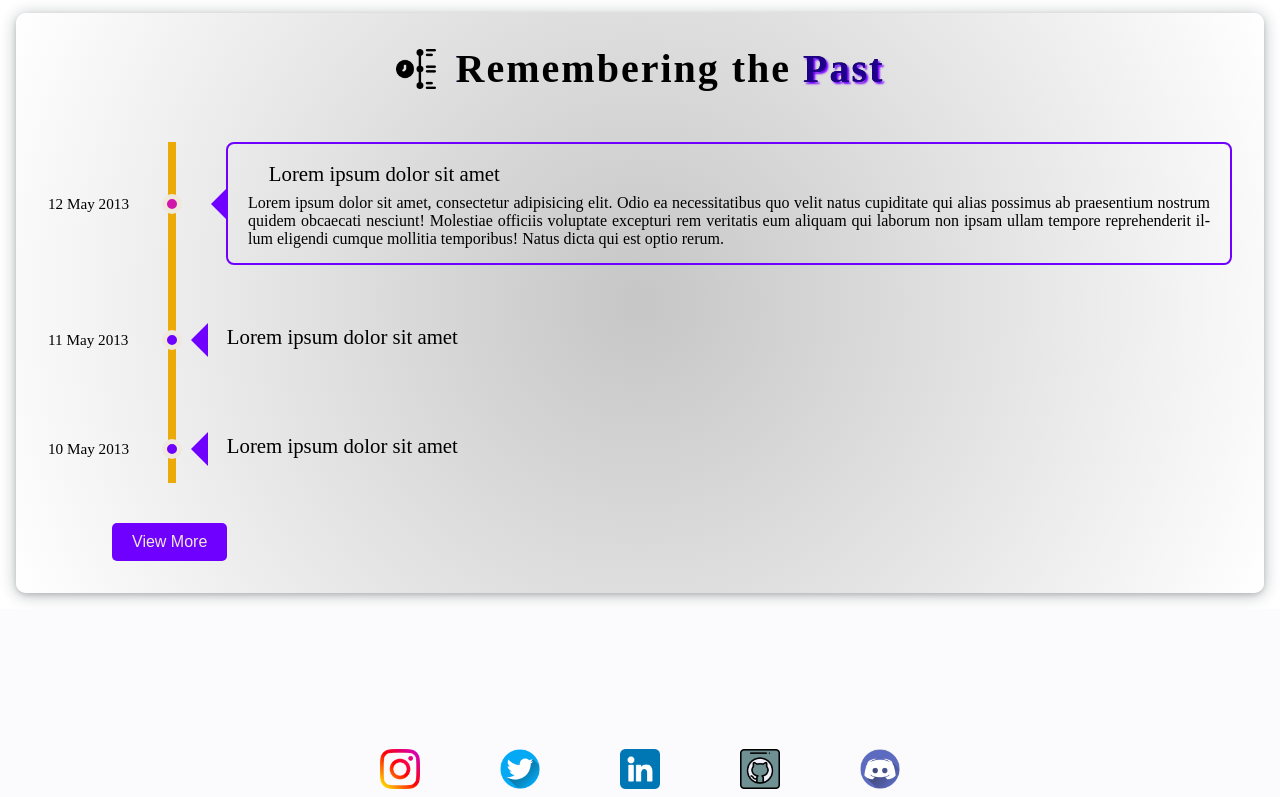
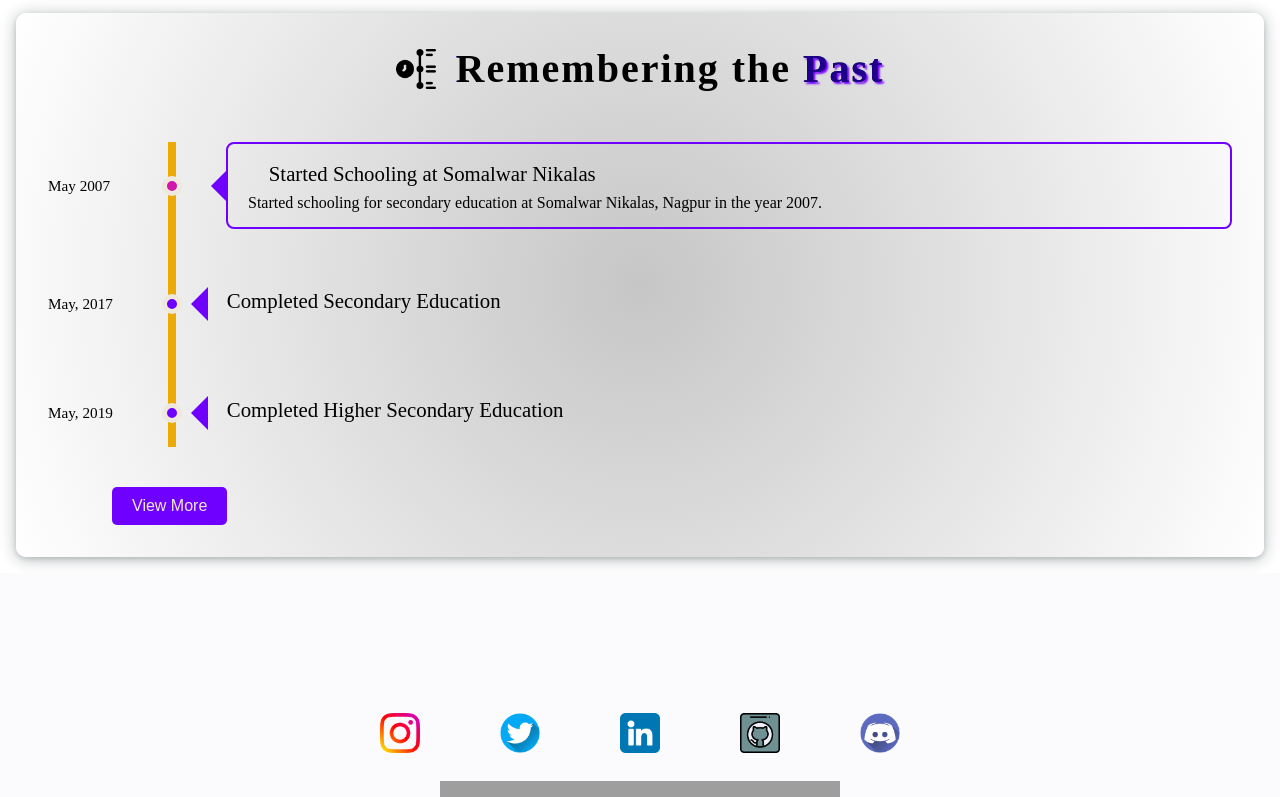
Before and after one commit to Omkar110401/final-website, an Angular app: page / in a window 1280 px wide. Shown: the part 6098-6895 px from the top of the page. Built offline with nearby package versions, Linux system fonts and the light colour scheme; grey boxes are pictures that could not be loaded; a web font is replaced by a local one.

Commit message:
changes in short-timeline

```diff
--- a/src/app/short-timeline/short-timeline.component.html
+++ b/src/app/short-timeline/short-timeline.component.html
@@ -8,39 +8,39 @@
         <li class='work'>
           <input class='radio' id='work5' name='works' type='radio' checked>
           <div class="relative">
-            <label for='work5'>Lorem ipsum dolor sit amet</label>
-            <span class='date'>12 May 2013</span>
+            <label for='work5'>Started Schooling at Somalwar Nikalas</label>
+            <span class='date'>May 2007</span>
             <span class='circle'></span>
           </div>
           <div class='content'>
             <p>
-              Lorem ipsum dolor sit amet, consectetur adipisicing elit. Odio ea necessitatibus quo velit natus cupiditate qui alias possimus ab praesentium nostrum quidem obcaecati nesciunt! Molestiae officiis voluptate excepturi rem veritatis eum aliquam qui laborum non ipsam ullam tempore reprehenderit illum eligendi cumque mollitia temporibus! Natus dicta qui est optio rerum.
+              Started schooling for secondary education at Somalwar Nikalas, Nagpur in the year 2007.
             </p>
           </div>
         </li>
         <li class='work'>
           <input class='radio' id='work4' name='works' type='radio'>
           <div class="relative">
-            <label for='work4'>Lorem ipsum dolor sit amet</label>
-            <span class='date'>11 May 2013</span>
+            <label for='work4'>Completed Secondary Education</label>
+            <span class='date'>May, 2017</span>
             <span class='circle'></span>
           </div>
           <div class='content'>
             <p>
-              Lorem ipsum dolor sit amet, consectetur adipisicing elit. Odio ea necessitatibus quo velit natus cupiditate qui alias possimus ab praesentium nostrum quidem obcaecati nesciunt! Molestiae officiis voluptate excepturi rem veritatis eum aliquam qui laborum non ipsam ullam tempore reprehenderit illum eligendi cumque mollitia temporibus! Natus dicta qui est optio rerum.
+              Completed Secondary Education (SSC), and passed from Somalwar Nikalas High School with 89.20% in boards examination.
             </p>
           </div>
         </li>
         <li class='work'>
           <input class='radio' id='work3' name='works' type='radio'>
           <div class="relative">
-            <label for='work3'>Lorem ipsum dolor sit amet</label>
-            <span class='date'>10 May 2013</span>
+            <label for='work3'>Completed Higher Secondary Education</label>
+            <span class='date'>May, 2019</span>
             <span class='circle'></span>
           </div>
           <div class='content'>
             <p>
-              Lorem ipsum dolor sit amet, consectetur adipisicing elit. Odio ea necessitatibus quo velit natus cupiditate qui alias possimus ab praesentium nostrum quidem obcaecati nesciunt! Molestiae officiis voluptate excepturi rem veritatis eum aliquam qui laborum non ipsam ullam tempore reprehenderit illum eligendi cumque mollitia temporibus! Natus dicta qui est optio rerum.
+              Completed Higher Secondary Education (HSC), and passed from Santaji Mahavidyalaya, Nagpur in 2019 with a score of 83.38% in boards examination.
             </p>
           </div>
         </li>
```
